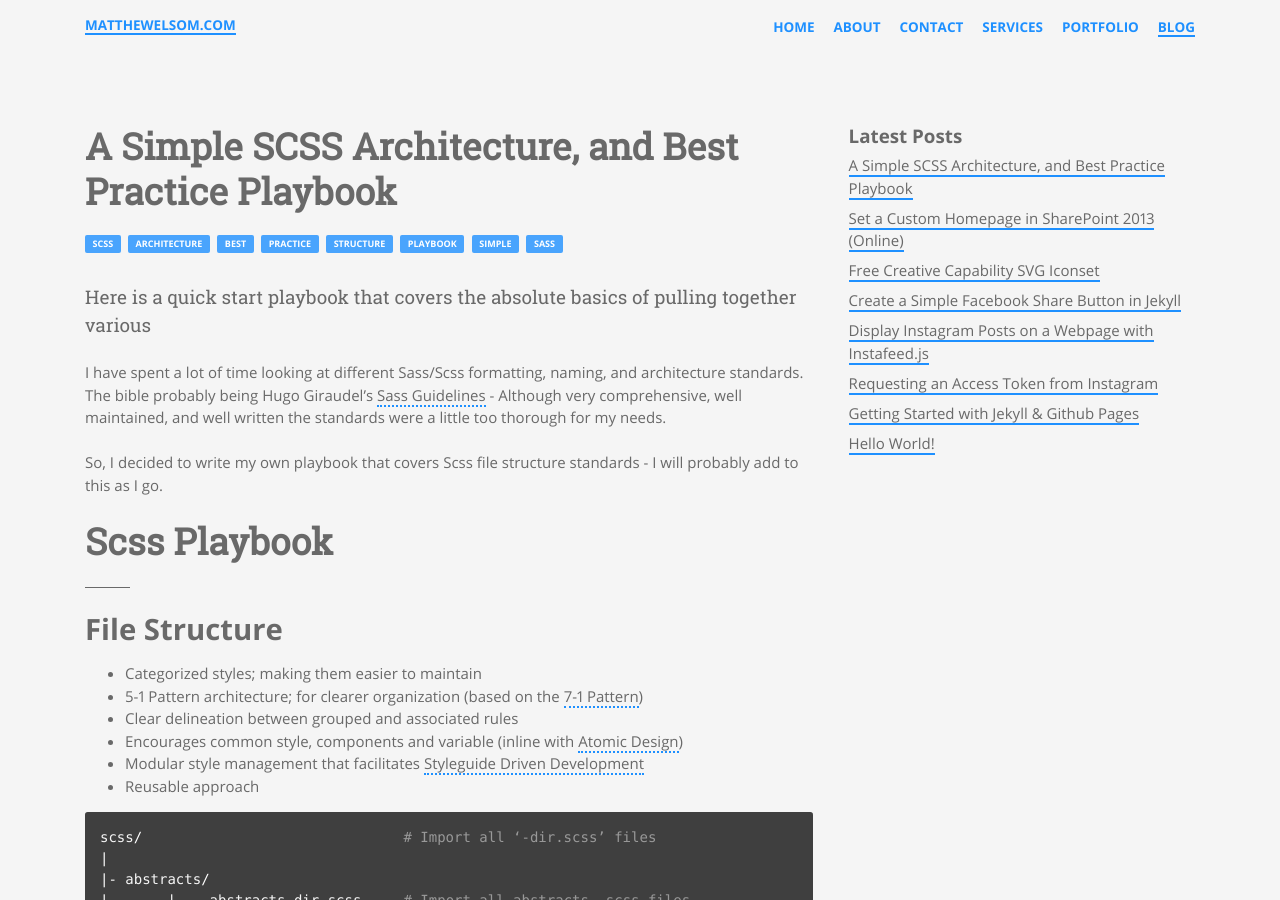
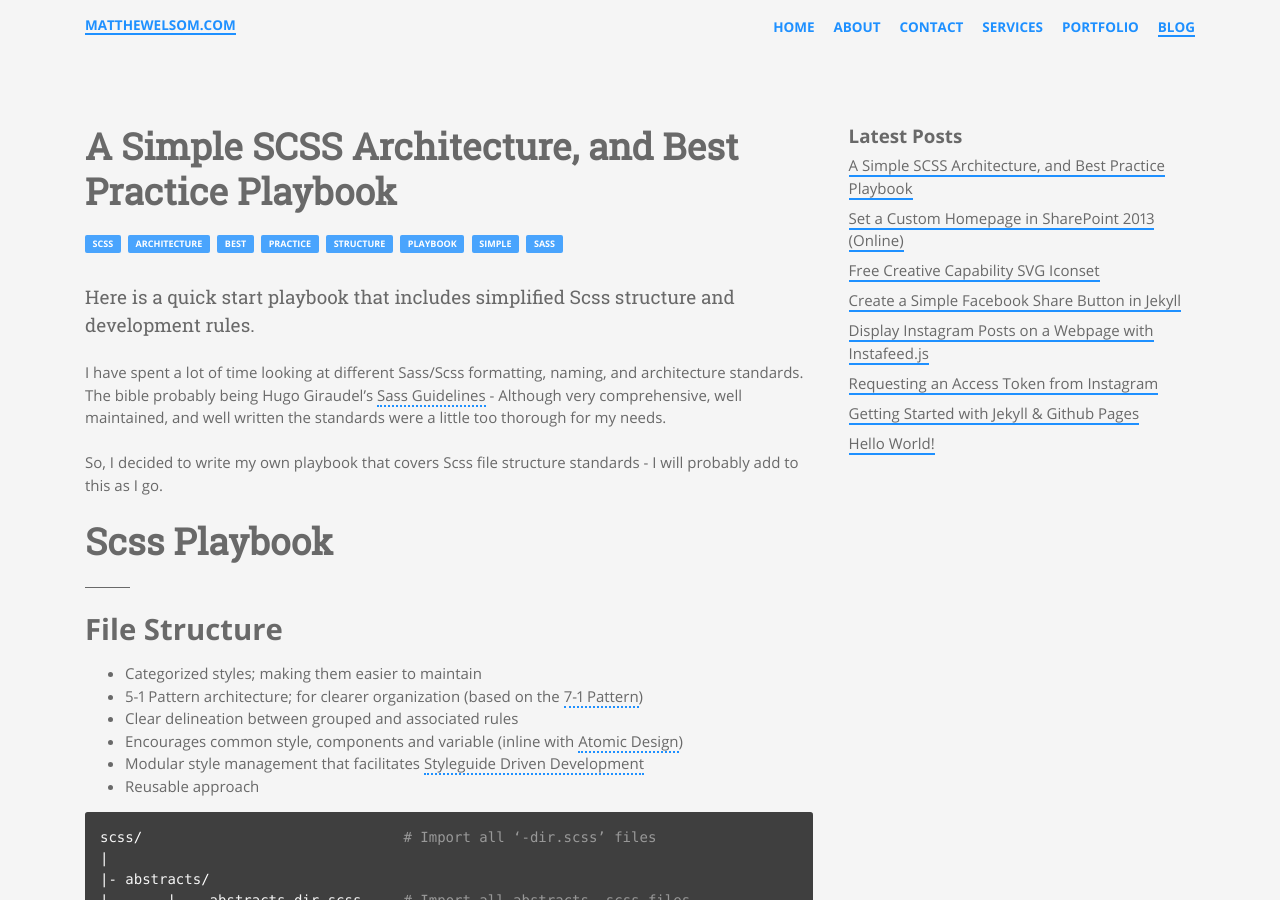
Before and after one commit to codophobia/matthewelsom.github.io, a Jekyll site: the page built from blog/_posts/2016-06-28-how-i-structure-scss.md, in a window 1280 px wide and 900 px high. Built offline with Jekyll 4.4.1, drawn with Linux system fonts in a browser that asks for light colours; comment, search, counter and statistics services are not loaded.

Commit message:
Update 2016-06-28-how-i-structure-scss.md

```diff
--- a/blog/_posts/2016-06-28-how-i-structure-scss.md
+++ b/blog/_posts/2016-06-28-how-i-structure-scss.md
@@ -4,7 +4,7 @@ tags: [scss, architecture, best, practice, structure, playbook, simple, sass]
 image: scss_playbook.png
 ---
 
-Here is a quick start playbook that covers the absolute basics of pulling together various
+Here is a quick start playbook that includes simplified Scss structure and development rules.
 
 I have spent a lot of time looking at different Sass/Scss formatting, naming, and architecture standards. The bible probably being Hugo Giraudel's [Sass Guidelines](https://sass-guidelin.es/#about-the-author) - Although very comprehensive, well maintained, and well written the standards were a little too thorough for my needs.
 
```
